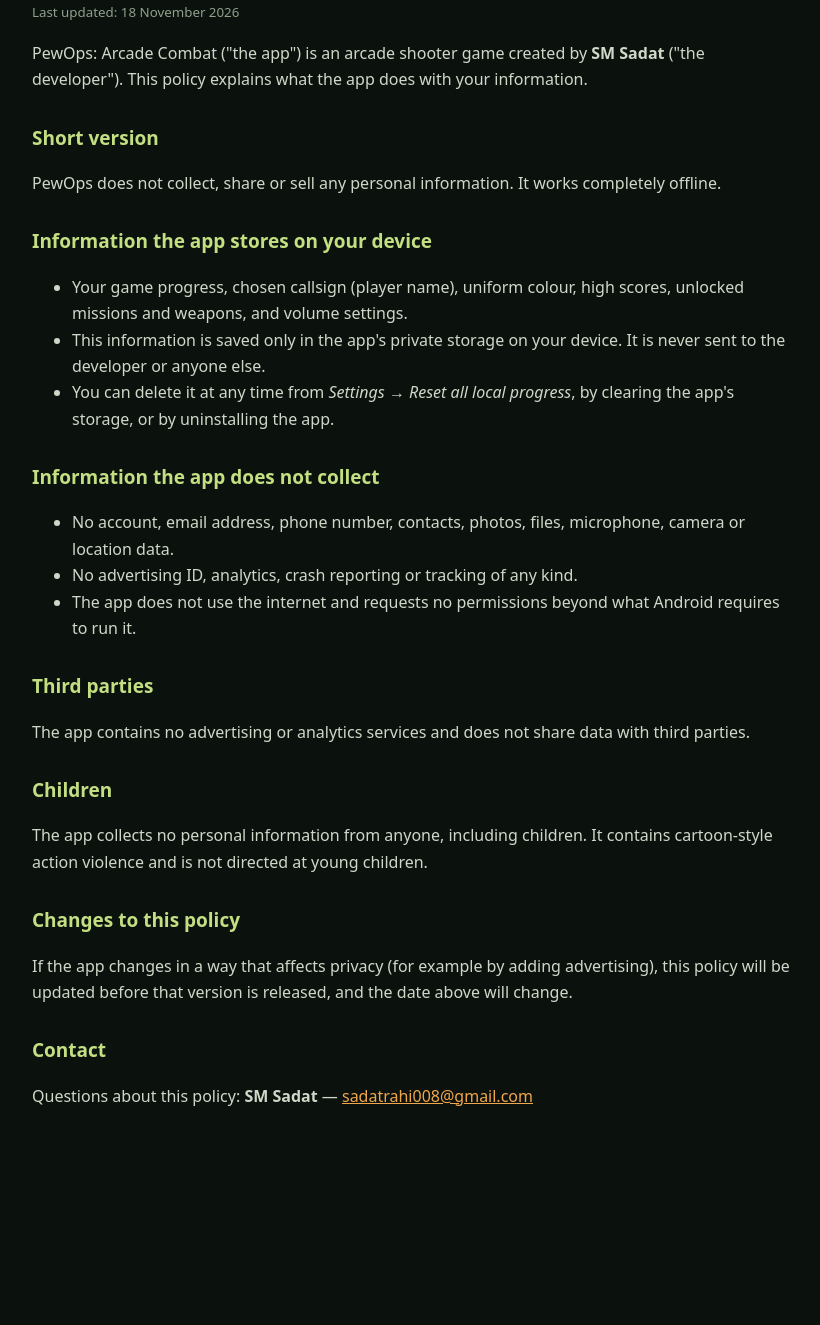
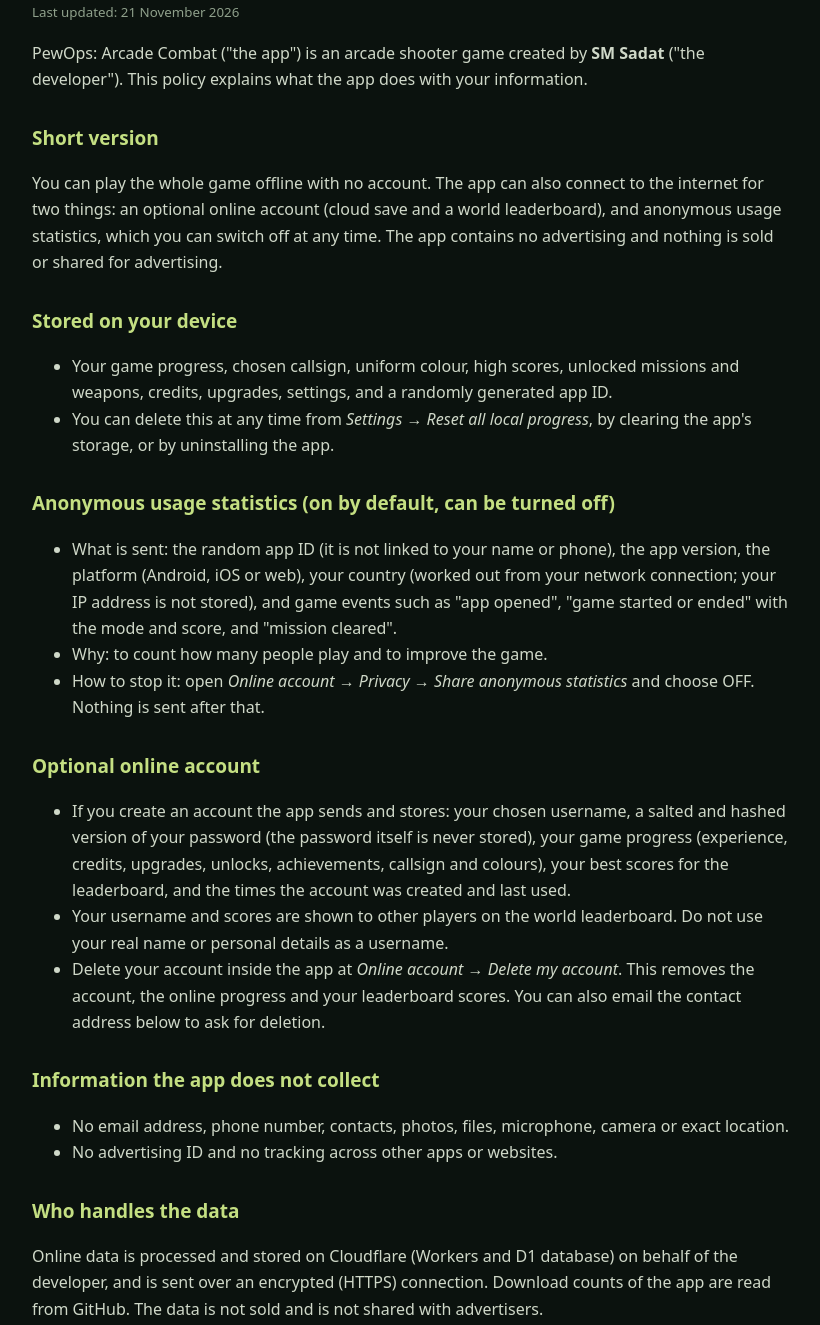
Before and after one commit to Sadat00-ai/pewops, a website: page docs/index.html in a window 1280 px wide. Shown: the part 88-1413 px from the top of the page, without its empty margins (228-1048 px from the left). Before the commit the page ends 1277 px from the top, so only its background shows below. Drawn offline with Linux system fonts and the light colour scheme.

Commit message:
WIP 2.5.0: online account, world leaderboard, statistics [skip ci]

```diff
--- a/docs/index.html
+++ b/docs/index.html
@@ -7,46 +7,61 @@
 <style>
   body { margin: 0; background: #0b120e; color: #e4eadf; font: 16px/1.65 system-ui, Arial, sans-serif; }
   main { max-width: 760px; margin: 0 auto; padding: 32px 20px 64px; }
-  h1 { font-size: 30px; margin: 0 0 4px; } h1 span { color: #c4df82; }
+  h1 { font-size: 30px; margin: 0 0 4px; }
+  h1 span { color: #c4df82; }
   h2 { margin-top: 30px; font-size: 19px; color: #c4df82; }
-  p, li { color: #cfd8c8; } a { color: #f0a64b; } small { color: #8fa08b; }
+  p, li { color: #cfd8c8; }
+  a { color: #f0a64b; }
+  small { color: #8fa08b; }
 </style>
 </head>
 <body>
 <main>
-  <h1>PEW<span>OPS</span> — Privacy Policy</h1>
-  <small>Last updated: 18 November 2026</small>
+  <h1>PEW<span>OPS</span> &mdash; Privacy Policy</h1>
+  <small>Last updated: 21 November 2026</small>
 
   <p>PewOps: Arcade Combat ("the app") is an arcade shooter game created by <strong>SM Sadat</strong> ("the developer"). This policy explains what the app does with your information.</p>
 
   <h2>Short version</h2>
-  <p>PewOps does not collect, share or sell any personal information. It works completely offline.</p>
+  <p>You can play the whole game offline with no account. The app can also connect to the internet for two things: an optional online account (cloud save and a world leaderboard), and anonymous usage statistics, which you can switch off at any time. The app contains no advertising and nothing is sold or shared for advertising.</p>
 
-  <h2>Information the app stores on your device</h2>
+  <h2>Stored on your device</h2>
   <ul>
-    <li>Your game progress, chosen callsign (player name), uniform colour, high scores, unlocked missions and weapons, and volume settings.</li>
-    <li>This information is saved only in the app's private storage on your device. It is never sent to the developer or anyone else.</li>
-    <li>You can delete it at any time from <em>Settings → Reset all local progress</em>, by clearing the app's storage, or by uninstalling the app.</li>
+    <li>Your game progress, chosen callsign, uniform colour, high scores, unlocked missions and weapons, credits, upgrades, settings, and a randomly generated app ID.</li>
+    <li>You can delete this at any time from <em>Settings &rarr; Reset all local progress</em>, by clearing the app's storage, or by uninstalling the app.</li>
+  </ul>
+
+  <h2>Anonymous usage statistics (on by default, can be turned off)</h2>
+  <ul>
+    <li>What is sent: the random app ID (it is not linked to your name or phone), the app version, the platform (Android, iOS or web), your country (worked out from your network connection; your IP address is not stored), and game events such as "app opened", "game started or ended" with the mode and score, and "mission cleared".</li>
+    <li>Why: to count how many people play and to improve the game.</li>
+    <li>How to stop it: open <em>Online account &rarr; Privacy &rarr; Share anonymous statistics</em> and choose OFF. Nothing is sent after that.</li>
+  </ul>
+
+  <h2>Optional online account</h2>
+  <ul>
+    <li>If you create an account the app sends and stores: your chosen username, a salted and hashed version of your password (the password itself is never stored), your game progress (experience, credits, upgrades, unlocks, achievements, callsign and colours), your best scores for the leaderboard, and the times the account was created and last used.</li>
+    <li>Your username and scores are shown to other players on the world leaderboard. Do not use your real name or personal details as a username.</li>
+    <li>Delete your account inside the app at <em>Online account &rarr; Delete my account</em>. This removes the account, the online progress and your leaderboard scores. You can also email the contact address below to ask for deletion.</li>
   </ul>
 
   <h2>Information the app does not collect</h2>
   <ul>
-    <li>No account, email address, phone number, contacts, photos, files, microphone, camera or location data.</li>
-    <li>No advertising ID, analytics, crash reporting or tracking of any kind.</li>
-    <li>The app does not use the internet and requests no permissions beyond what Android requires to run it.</li>
+    <li>No email address, phone number, contacts, photos, files, microphone, camera or exact location.</li>
+    <li>No advertising ID and no tracking across other apps or websites.</li>
   </ul>
 
-  <h2>Third parties</h2>
-  <p>The app contains no advertising or analytics services and does not share data with third parties.</p>
+  <h2>Who handles the data</h2>
+  <p>Online data is processed and stored on Cloudflare (Workers and D1 database) on behalf of the developer, and is sent over an encrypted (HTTPS) connection. Download counts of the app are read from GitHub. The data is not sold and is not shared with advertisers.</p>
 
   <h2>Children</h2>
-  <p>The app collects no personal information from anyone, including children. It contains cartoon-style action violence and is not directed at young children.</p>
+  <p>The app does not ask for names, emails or other personal details. It contains cartoon-style action violence and is not directed at young children. An online account is optional.</p>
 
   <h2>Changes to this policy</h2>
-  <p>If the app changes in a way that affects privacy (for example by adding advertising), this policy will be updated before that version is released, and the date above will change.</p>
+  <p>If the app changes in a way that affects privacy, this policy will be updated before that version is released, and the date above will change.</p>
 
   <h2>Contact</h2>
-  <p>Questions about this policy: <strong>SM Sadat</strong> — <a href="mailto:sadatrahi008@gmail.com">sadatrahi008@gmail.com</a></p>
+  <p>Questions or deletion requests: <strong>SM Sadat</strong> &mdash; <a href="mailto:sadatrahi008@gmail.com">sadatrahi008@gmail.com</a></p>
 </main>
 </body>
 </html>
```
